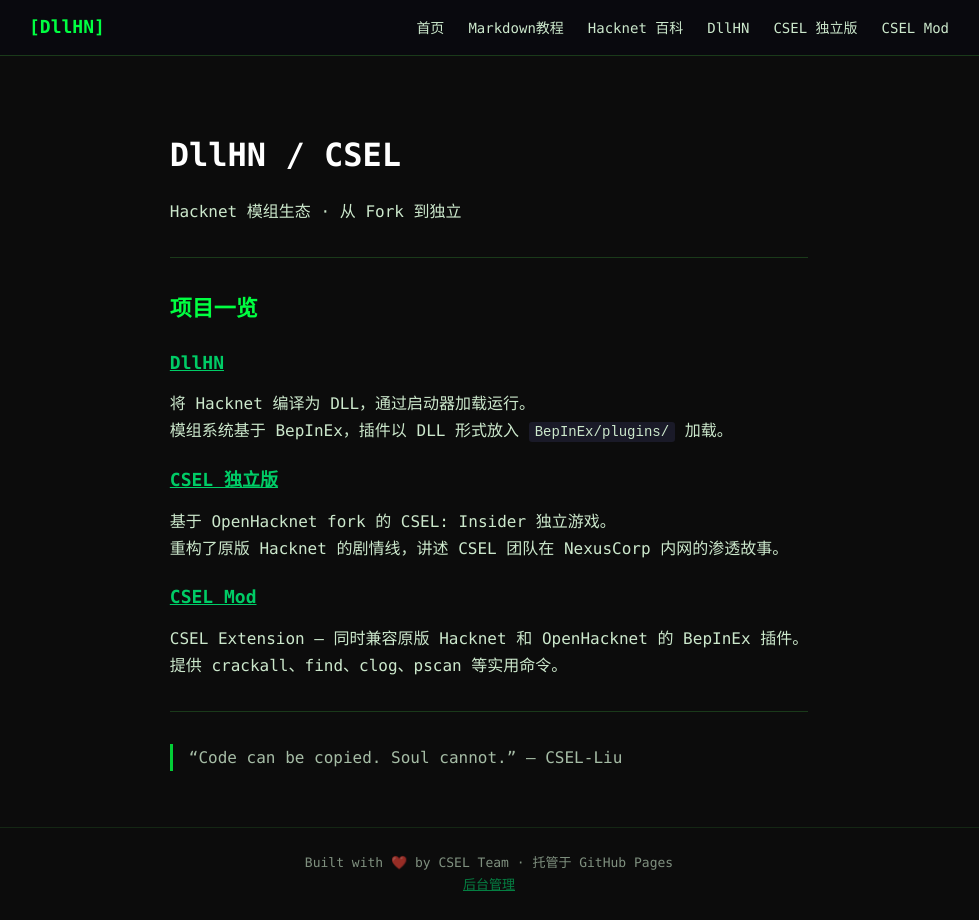
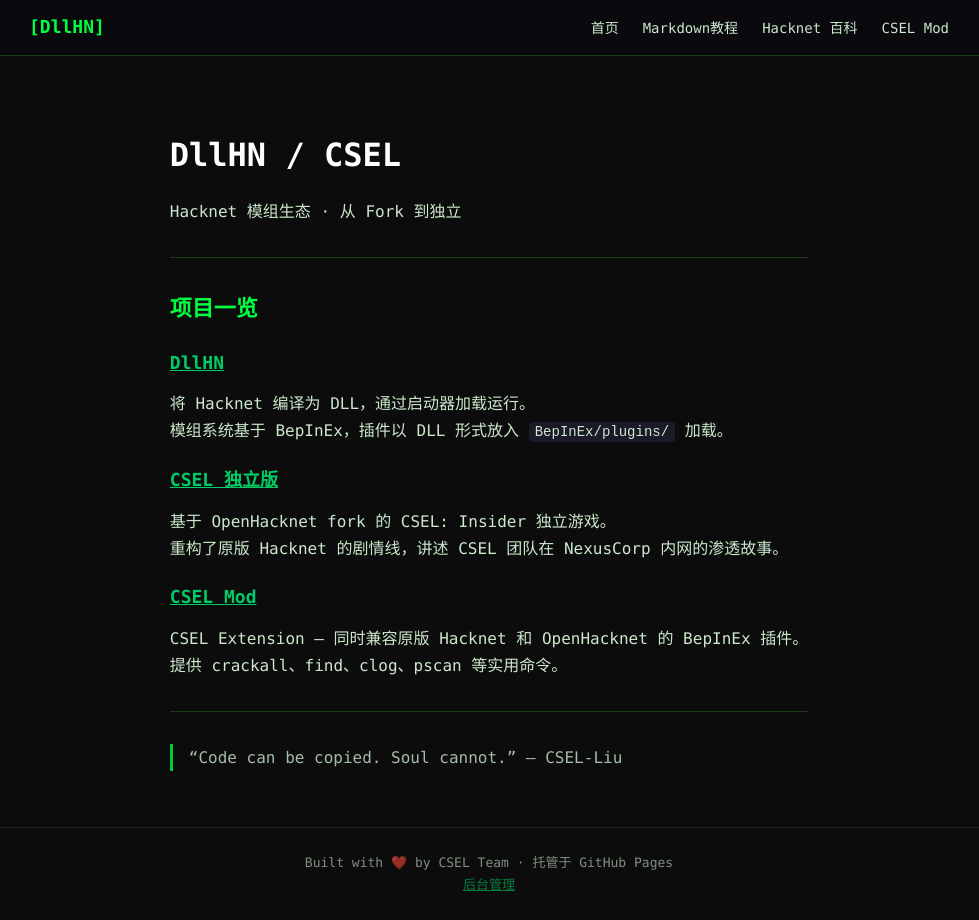
Before and after one commit to MEMZ-CHROER/dllHNWeb, a Jekyll site: the page built from index.md, in a window 1280 px wide. Shown: the whole page, without its empty margins (151-1130 px from the left). Built offline with Jekyll 4.4.1, drawn with Linux system fonts in a browser that asks for light colours.

Commit message:
update navbar

```diff
--- a/_layouts/default.html
+++ b/_layouts/default.html
@@ -14,8 +14,6 @@
     <li><a href="{{ site.baseurl }}/">首页</a></li>
     <li><a href="{{ site.baseurl }}/md-jc">Markdown教程</a></li>
     <li><a href="{{ site.baseurl }}/hacknet">Hacknet 百科</a></li>
-    <li><a href="{{ site.baseurl }}/dllhn">DllHN</a></li>
-    <li><a href="{{ site.baseurl }}/csel-standalone">CSEL 独立版</a></li>
     <li><a href="{{ site.baseurl }}/csel-mod">CSEL Mod</a></li>
   </ul>
     </div>
```
